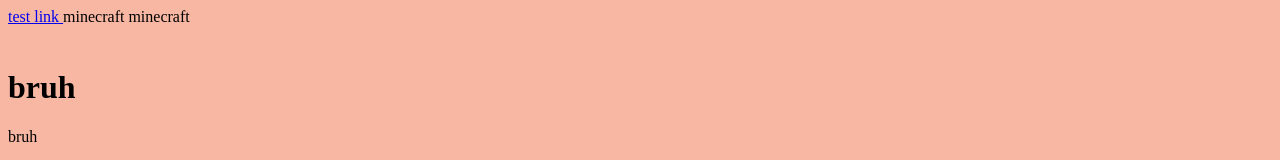
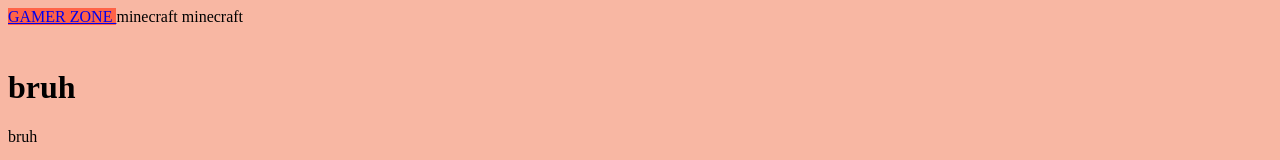
Before and after one commit to DX9T0/DX9T0.github.io, a plain HTML site: page index.html in a window 1280 px wide. Shown: the top 160 px of the page. Drawn offline with Linux system fonts and the light colour scheme.

Commit message:
Update index.html

```diff
--- a/index.html
+++ b/index.html
@@ -3,7 +3,7 @@
 <body>
 
 
-<a href="page1.html"> test link </a>
+<a href="page1.html"; style="background-color:Tomato;"> GAMER ZONE </a>
 
 <blink>minecraft     minecraft</blink>
 
```
